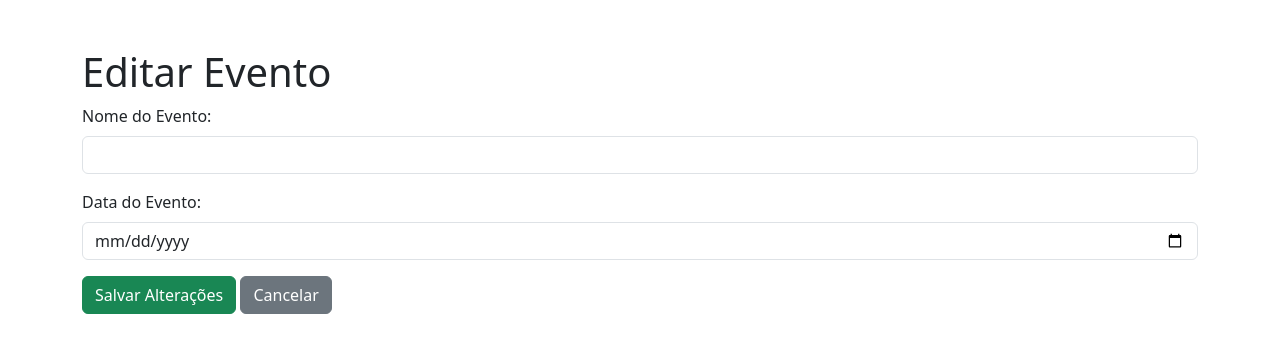
After one commit to ProjetoPHPEtec/GestaoEventos, a PHP site: page /editar.php in a window 1280 px wide. The commit adds this page. Shown: the top 353 px of the page. Run offline with PHP 8.4, Linux system fonts and the light colour scheme; data that the repository does not hold is empty.

Commit message:
mudanças de editar e listar

```diff
--- /dev/null
+++ b/editar.php
@@ -0,0 +1,35 @@
+<?php
+?>
+
+<!DOCTYPE html>
+<html lang="pt-BR">
+
+<head>
+    <meta charset="UTF-8">
+    <title>Editar Evento</title>
+    <link href="https://cdn.jsdelivr.net/npm/bootstrap@5.3.0/dist/css/bootstrap.min.css" rel="stylesheet">
+</head>
+
+<body class="container mt-5">
+    <h1>Editar Evento</h1>
+
+    <form action="processa_editar.php" method="post">
+        <input type="hidden" name="id" value="<?= $evento['id'] ?>">
+
+        <div class="mb-3">
+            <label class="form-label">Nome do Evento:</label>
+            <input type="text" name="nome" value="<?= htmlspecialchars($evento['nome']) ?>" class="form-control"
+                required>
+        </div>
+
+        <div class="mb-3">
+            <label class="form-label">Data do Evento:</label>
+            <input type="date" name="data" value="<?= $evento['data'] ?>" class="form-control" required>
+        </div>
+
+        <button type="submit" class="btn btn-success">Salvar Alterações</button>
+        <a href="listar.php" class="btn btn-secondary">Cancelar</a>
+    </form>
+</body>
+
+</html>
--- a/home.php
+++ b/home.php
@@ -31,7 +31,7 @@
     <div class="container">
         <h1 class="display-4">Bem-vindo ao Sistema de Gestão de Eventos</h1>
         <p class="lead">Gerencie seus eventos de forma simples e rápida com nosso sistema.</p>
-        <a href="index.php" class="btn btn-light btn-lg mt-3">Ver Eventos</a>
+        <a href="listagem.php" class="btn btn-light btn-lg mt-3">Ver Eventos</a>
     </div>
 </section>
 
@@ -62,7 +62,7 @@
                     <div class="card-body">
                         <h5 class="card-title">Editar ou Excluir</h5>
                         <p class="card-text">Atualize ou remova eventos conforme necessário.</p>
-                        <a href="index.php" class="btn btn-primary">Gerenciar</a>
+                        <a href="editar.php" class="btn btn-primary">Gerenciar</a>
                     </div>
                 </div>
             </div>
```
Also changed, not shown: add.php (+1 -9 lines).
